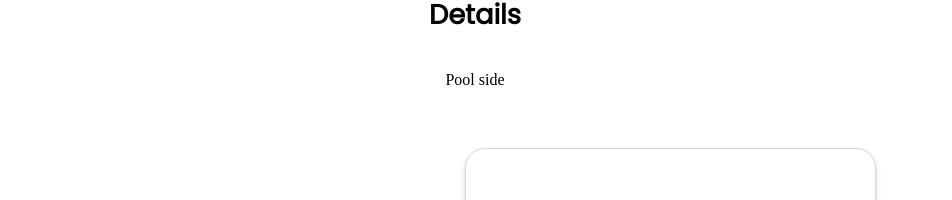
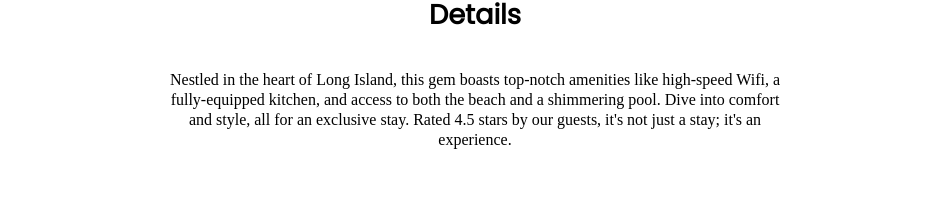
Before and after one commit to vgalante2/dream_stay, a React (Create React App) app: page /homes/0 in a window 1280 px wide. Shown: the part 712-912 px from the top of the page, without its empty margins (165-1117 px from the left). Built offline with nearby package versions, Linux system fonts and the light colour scheme; a web font is replaced by a local one.

Commit message:
data update

```diff
--- a/src/components/homes.json
+++ b/src/components/homes.json
@@ -9,7 +9,7 @@
     "size": "1700 sqft • 2 bed • 1 bath ",
     "price": 2000,
     "amenities": ["Wifi •", " Kitchen •", " Beach •", " Pool"],
-    "info": "Pool side",
+    "info": "Nestled in the heart of Long Island, this gem boasts top-notch amenities like high-speed Wifi, a fully-equipped kitchen, and access to both the beach and a shimmering pool. Dive into comfort and style, all for an exclusive stay. Rated 4.5 stars by our guests, it's not just a stay; it's an experience.",
     "category": "Pool",
     "imgSrc": ["https://a0.muscache.com/im/pictures/19c4a4f2-bad6-41de-bf57-6308c1f7046c.jpg?im_w=1200", "https://a0.muscache.com/im/pictures/miso/Hosting-932603423877118830/original/194d686b-85a7-4ba6-9d73-b77c253de224.jpeg?im_w=720",
   "https://a0.muscache.com/im/pictures/miso/Hosting-932603423877118830/original/b5b33e98-5206-4564-811f-08008fb0496d.jpeg?im_w=1440", "https://a0.muscache.com/im/pictures/miso/Hosting-932603423877118830/original/27412663-2704-4a26-8b18-0bf6186f802c.jpeg?im_w=1440",
@@ -22,11 +22,11 @@
     "title": "Stone House Estate",
     "rating": 4.7,
     "location": "Upstate, NY",
-    "size": "1700 sqft • 2 bed • 1 bath ",
+    "size": "4700 sqft • 6 bed • 3 bath ",
     "price": 750,
     "amenities": ["Wifi •", " Kitchen •", " Beach •", " Pool"],
     "category": "Pool",
-    "info": "Pool side",
+    "info": "Discover the charm of the Stone House Estate, where rustic meets elegance. Spread over 4700 sqft, this 2-bedroom residence offers a serene escape in the heart of Upstate New York. With amenities ranging from high-speed Wifi and a gourmet kitchen to a tranquil beach and refreshing pool, every moment here feels like a luxurious retreat. Rated 4.7 stars by our valued guests, it's a touch of paradise, away from the hustle and bustle.",
     "imgSrc": ["https://a0.muscache.com/im/pictures/miso/Hosting-863267850143825871/original/680e63b3-e76b-4092-b127-a651eab87528.jpeg?im_w=1200", "https://a0.muscache.com/im/pictures/miso/Hosting-863267850143825871/original/3bdd0bdd-2b6f-4371-b8cb-e3f2be2419ea.jpeg?im_w=1440",
     "https://a0.muscache.com/im/pictures/miso/Hosting-863267850143825871/original/b0260b03-1640-4830-ad4d-2cf16b6075c8.jpeg?im_w=1440", "https://a0.muscache.com/im/pictures/miso/Hosting-863267850143825871/original/7ab81ffb-dc37-4f3f-bff4-66a45f9f82b1.jpeg?im_w=1440"]
   },
```
Also changed, not shown: src/components/AlertBox.jsx (line endings or trailing spaces).
